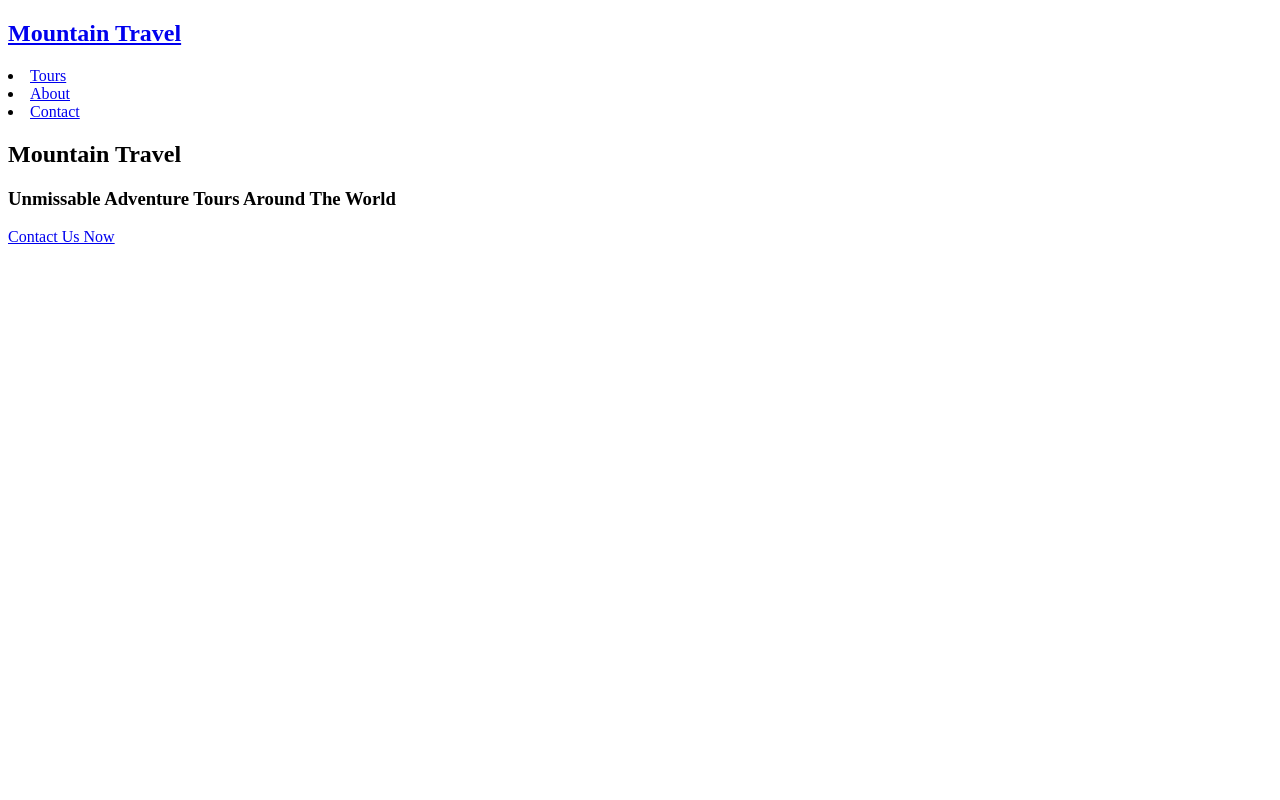
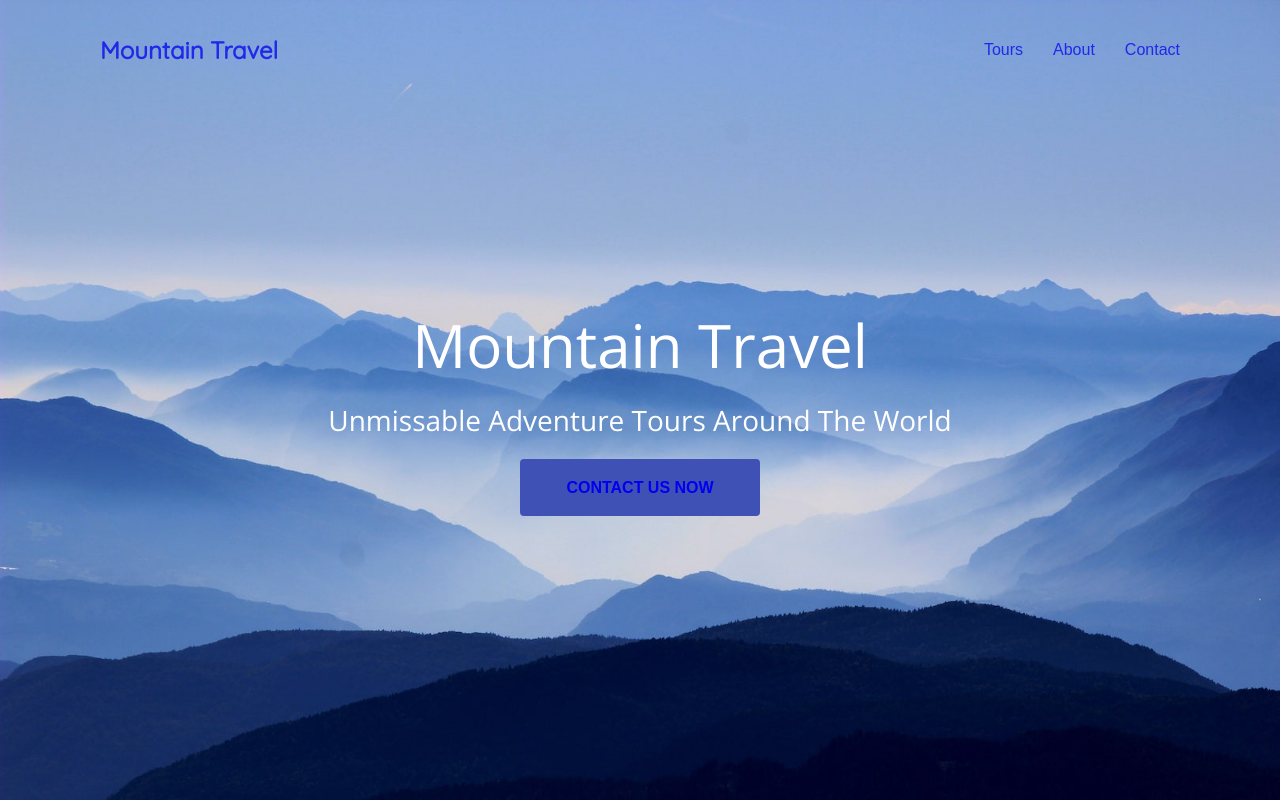
Before and after one commit to alexggg99/pages, a plain HTML site: page MountainTravelAgency/index.html in a window 1280 px wide. Drawn offline with nearby package versions, Linux system fonts and the light colour scheme.

Commit message:
header + navbar

```diff
--- a/MountainTravelAgency/css/styles.css
+++ b/MountainTravelAgency/css/styles.css
@@ -0,0 +1,122 @@
+* {
+    padding: 0;
+    margin: 0;
+    box-sizing: border-box;
+}
+
+html {
+    font: normal 16px sans-serif;
+    color: #555;
+}
+
+nav {
+    list-style: none;
+}
+
+a {
+    text-decoration: none;
+    opacity: 0.75;
+}
+
+a.btn {
+    border-radius: 4px;
+    text-transform: uppercase;
+    font-weight: bold;
+    text-align: center;
+    opacity: 1;
+    background-color: #3f51b5;
+}
+
+a:hover {
+    opacity: 1;
+}
+
+header {
+    position: absolute;
+    width: 100%;
+    display: -webkit-flex;
+    display: flex;
+    -webkit-flex-direction: row;
+    flex-direction: row;
+    justify-content: space-between;
+    align-items: center;
+    padding: 35px 100px 0;
+    animation:  1s fadein 0.5s forwards;
+    opacity: 0;
+    color: #fff;
+    z-index: 1;
+}
+
+@keyframes fadein {
+    100% {
+        opacity: 1;
+    }
+}
+
+header h2 {
+    font-family: "Quicksand", sans-serif;
+}
+
+nav {
+    display: flex;
+    margin-right: -15px;
+    /*justify-content: space-between;*/
+    /*align-items: center;*/
+}
+
+header nav li {
+    margin: 0 15px;
+}
+
+section {
+    display: flex;
+    flex-direction: column;
+    align-items: center;
+    padding: 100px 80px;
+}
+
+.hero {
+    position: relative;
+    justify-content: center;
+    text-align: center;
+    min-height: 100vh;
+    color: #fff;
+}
+
+.hero .background-image {
+    position: absolute;
+    top: 0;
+    left: 0;
+    width: 100%;
+    height: 100%;
+    background-size: cover;
+    z-index: -100;
+    background-color: #80a3db;
+}
+
+.hero h1 {
+    font: normal 60px "Open Sans", sans-serif ;
+    margin-bottom: 15px;
+}
+
+.hero h3 {
+    font: normal 28px "Open Sans", sans-serif ;
+    margin-bottom: 40px;
+}
+
+.hero a.btn {
+    padding: 20px 46px;
+}
+
+.hero-content-area {
+    opacity: 0;
+    margin-top: 100px;
+    animation: 1s slidefade 1s forwards;
+}
+
+@keyframes slidefade {
+    100% {
+        opacity: 1;
+        margin: 0;
+    }
+}
--- a/MountainTravelAgency/index.html
+++ b/MountainTravelAgency/index.html
@@ -20,11 +20,11 @@
 </header>
 
 <section class="hero">
-    <!--<div class="background-image" style="background-image: url(assets/img/main.jpg);"></div>-->
-    <div>
+    <div class="background-image" style="background-image: url(img/main.jpg)"></div>
+    <div class="hero-content-area">
         <h1>Mountain Travel</h1>
         <h3>Unmissable Adventure Tours Around The World</h3>
-        <a href="#">Contact Us Now</a>
+        <a class="btn" href="#">Contact Us Now</a>
     </div>
 </section>
 
```
Also changed, not shown: MountainTravelAgency/img/main.jpg (added).
